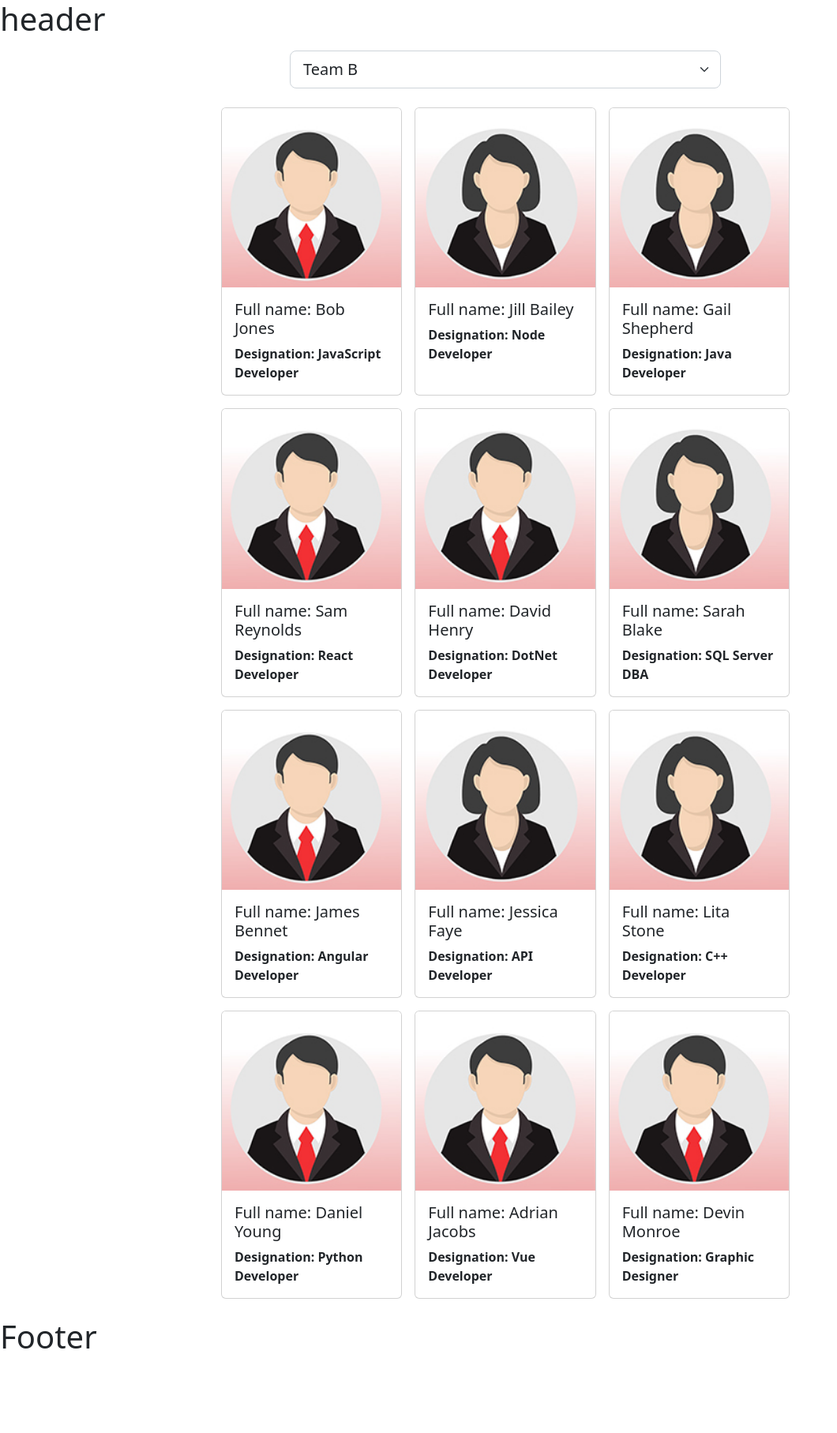
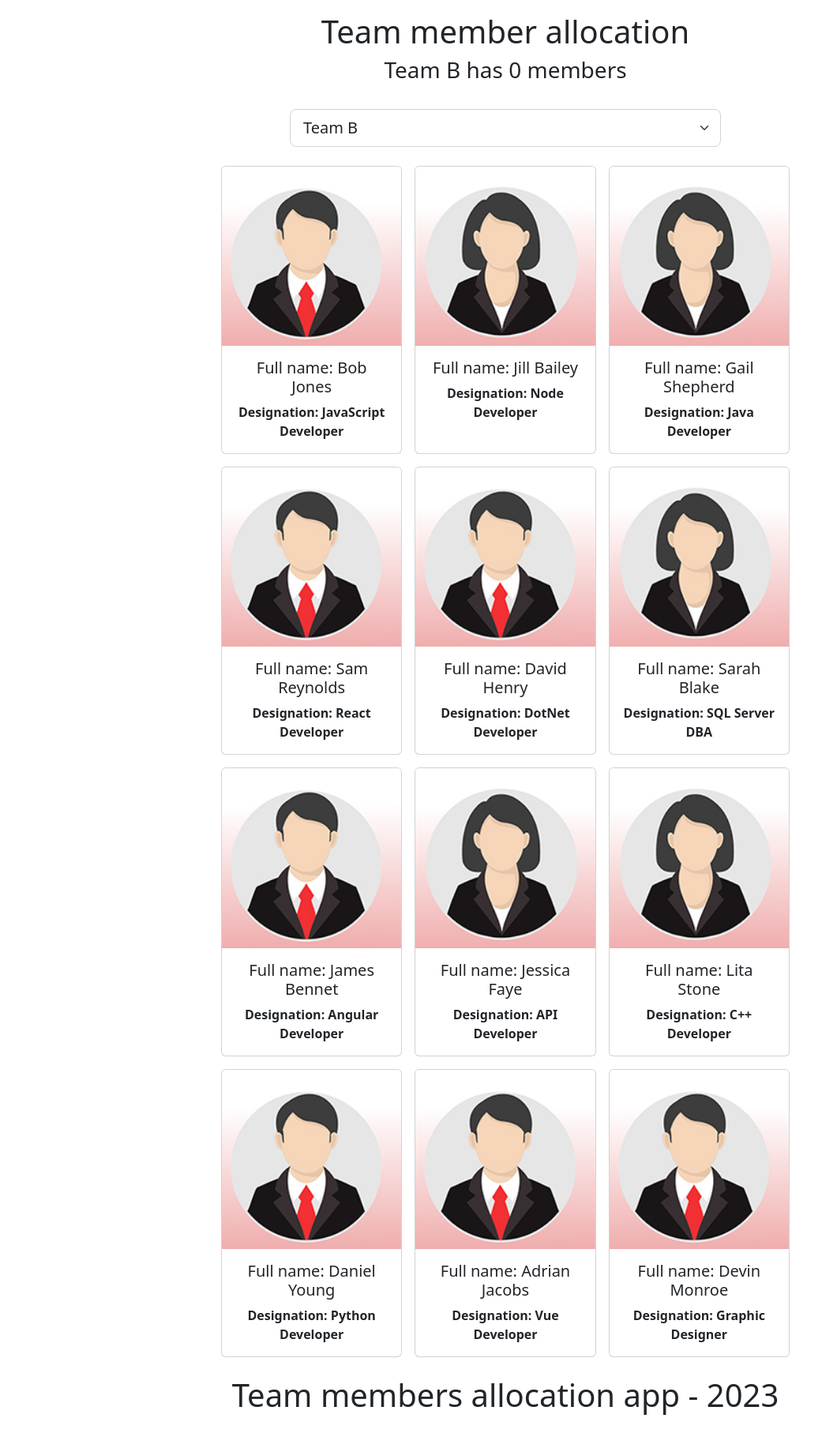
Before and after one commit to AnastasyMeleshko/react-team-members-app, a React (Create React App) app: page / in a window 1280 px wide. Shown: the whole page at 79% size, without its empty margins (0-1060 px from the left). Before the commit the page ends 1725 px from the top, so only its background shows below. Built offline with nearby package versions, Linux system fonts and the light colour scheme.

Commit message:
feat: add counter for team members and add footer

```diff
--- a/src/App.css
+++ b/src/App.css
@@ -1,5 +1,9 @@
 body {
   font-family: Arial;
+}
+
+h1,h2,h3,h4,h5,p {
+  text-align: center;
 }
 
 .card-collection {
--- a/src/App.js
+++ b/src/App.js
@@ -8,7 +8,7 @@ import {useState} from "react";
 
 function App() {
 
-    const [selectedTeam, setTeam] = useState("teamB");
+    const [selectedTeam, setTeam] = useState("Team B");
     const [employees, setEmployees] = useState([
         {
             id: 1,
@@ -110,7 +110,9 @@ function App() {
 
   return (
     <div className="App">
-      <Header />
+      <Header selectedTeam={selectedTeam}
+              teamMemberCount={employees.filter((employee) => employee.teamName === selectedTeam).length }
+      />
       <Employees employees={employees}
                  selectedTeam={selectedTeam}
                  handleTeamSelectedChange={handleTeamSelectedChange}
--- a/src/components/Employees.jsx
+++ b/src/components/Employees.jsx
@@ -11,10 +11,10 @@ const Employees = ({employees, handleEmployeeCardClick, handleTeamSelectedChange
                 <div className="col-6">
                     <select name="teams" id="teams" className="form-select form-select-lg"
                             value={selectedTeam} onChange={handleTeamSelectedChange}>
-                        <option value="teamA">Team A</option>
-                        <option value="teamB">Team B</option>
-                        <option value="teamC">Team C</option>
-                        <option value="teamD">Team D</option>
+                        <option value="Team A">Team A</option>
+                        <option value="Team B">Team B</option>
+                        <option value="Team C">Team C</option>
+                        <option value="Team D">Team D</option>
                     </select>
                 </div>
             </div>
--- a/src/components/Footer.jsx
+++ b/src/components/Footer.jsx
@@ -1,9 +1,16 @@
 import React from "react";
 
 const Footer = () => {
+
+    let today = new Date();
+
     return(
-        <footer>
-            <h1>Footer</h1>
+        <footer className="container">
+            <div className="row justify-content-center mt-3 mb-3">
+                <div className="col-8">
+                     <h1>Team members allocation app - {today.getFullYear()}</h1>
+                </div>
+            </div>
         </footer>
     )
 }
--- a/src/components/Header.jsx
+++ b/src/components/Header.jsx
@@ -1,9 +1,18 @@
 import React from "react";
 
-const Header = () => {
+const Header = ({selectedTeam, teamMemberCount}) => {
+
+
     return(
-        <header>
-            <h1>header</h1>
+        <header className="container">
+            <div className="row justify-content-center mt-3 mb-4">
+                <div className="col-8">
+                    <h1>Team member allocation</h1>
+                    <h3>
+                        {selectedTeam} has {teamMemberCount} members
+                    </h3>
+                </div>
+            </div>
         </header>
     )
 }
```
